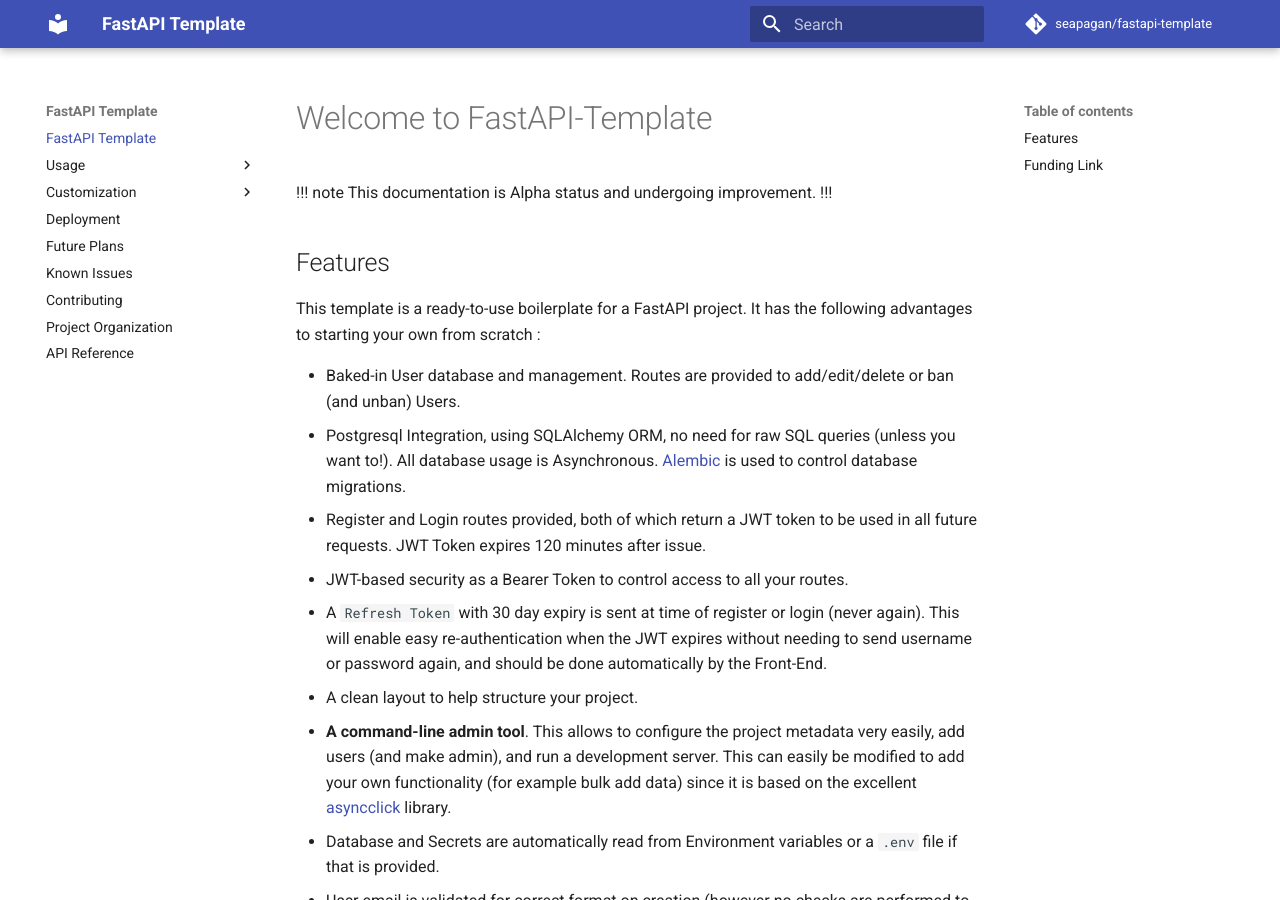
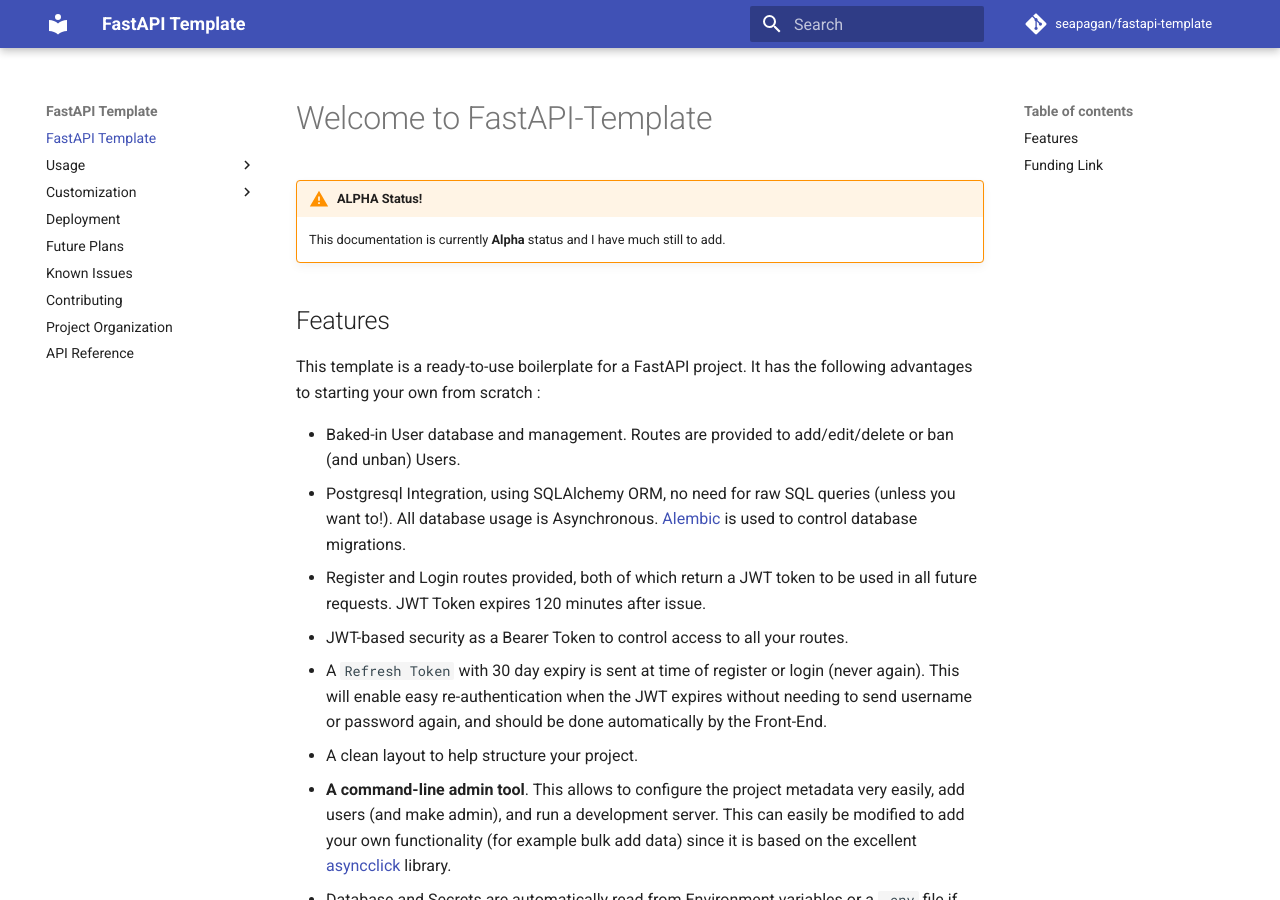
Before and after one commit to seapagan/fastapi-template, an MkDocs documentation site: the page built from docs/index.md, in a window 1280 px wide and 900 px high. Built offline with MkDocs 1.6.1 and Material for MkDocs 9.7.7, drawn with Linux system fonts in a browser that asks for light colours; comment, search, counter and statistics services are not loaded.

Commit message:
fix warning on main page
Signed-off-by: Grant Ramsay <seapagan@gmail.com>

```diff
--- a/docs/index.md
+++ b/docs/index.md
@@ -1,8 +1,7 @@
 # Welcome to FastAPI-Template
 
-!!! note
-    This documentation is Alpha status and undergoing improvement.
-!!!
+!!! warning "ALPHA Status!"
+    This documentation is currently **Alpha** status and I have much still to add.
 
 ## Features
 
--- a/mkdocs.yml
+++ b/mkdocs.yml
@@ -11,6 +11,7 @@
 repo_name: seapagan/fastapi-template
 
 markdown_extensions:
+  - admonition
   - pymdownx.snippets
   - pymdownx.superfences
   - pymdownx.highlight:
```
